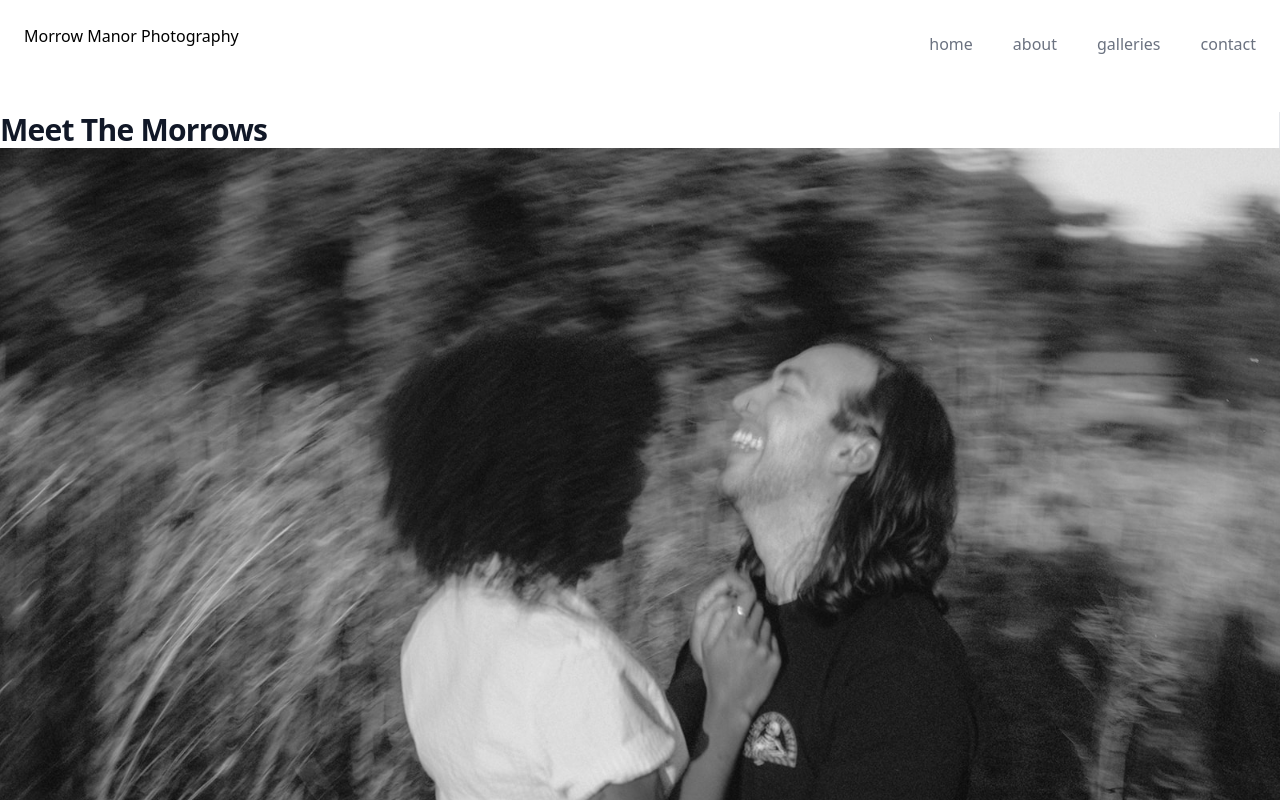
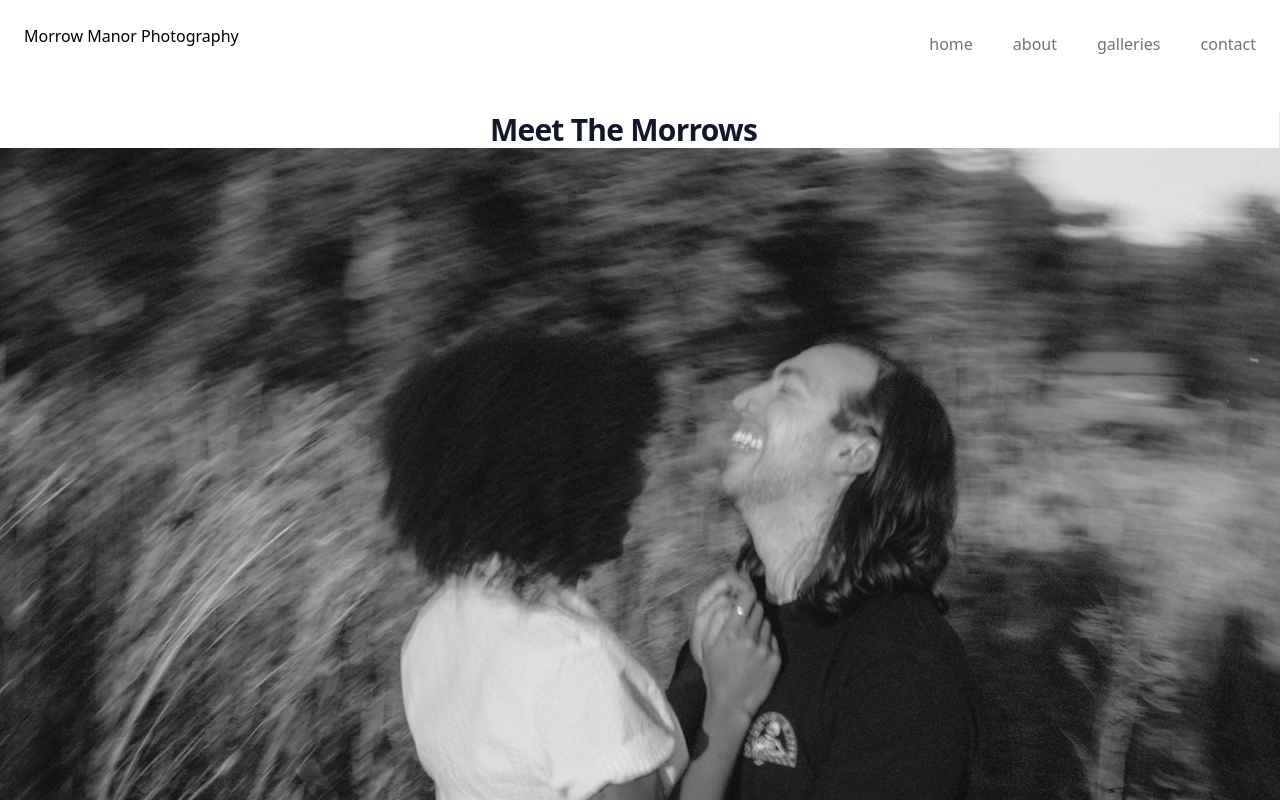
Before and after one commit to agmorrow/morror-manor, a Vue app: page /about in a window 1280 px wide. Shown: the top 800 px of the page. Built offline with nearby package versions, Linux system fonts and the light colour scheme.

Commit message:
updated photos on about page

```diff
--- a/src/router/index.js
+++ b/src/router/index.js
@@ -20,13 +20,6 @@ const routes = [
     path: '/galleries',
     name: 'Galleries',
     component: Galleries,
-    children: [
-      {
-        path: '/polly-xavier',
-        name: 'Polly Xavier',
-        component: Mountain,
-      }
-    ]
   },
   {
     path: '/contact',
--- a/src/views/About.vue
+++ b/src/views/About.vue
@@ -1,11 +1,11 @@
 <template>
   <div class="bg-white">
     <div class="pt-6">
-  <div class="lg:col-span-2 lg:border-r lg:border-gray-200 lg:pr-8">
-            <h1 class="text-2xl font-bold tracking-tight text-gray-900 sm:text-3xl">{{ about.pageHeading }}</h1>
-          </div>
+      <div class="text-center lg:col-span-2 lg:border-r lg:border-gray-200 lg:pr-8">
+        <h1 class="text-2xl font-bold tracking-tight text-gray-900 sm:text-3xl">{{ about.pageHeading }}</h1>
+      </div>
       <div class="w-full">
-        <img :src="about.images[0].src" :alt="about.images[0].alt" class="w-full"/>
+        <img :src="about.images[0].src" :alt="about.images[0].alt" class="w-full" />
       </div>
 
       <div class="mx-auto my-20 max-w-2xl sm:px-6 lg:max-w-5xl lg:px-8">
@@ -33,11 +33,11 @@
             </div>
           </div>
         </div>
-         <!-- Image -->
-         <div class="space-y-12 lg:grid lg:grid-cols-3 lg:gap-x-6 lg:space-y-0">
-         <img :src="about.images[1].src" :alt="about.images[1].alt" class="w-full"/>
-         <img :src="about.images[2].src" :alt="about.images[2].alt" class="w-full"/>
-         <img :src="about.images[3].src" :alt="about.images[3].alt" class="w-full"/>
+        <!-- Image -->
+        <div class="space-y-12 lg:grid lg:grid-cols-3 lg:gap-x-6 lg:space-y-0">
+          <img :src="about.images[1].src" :alt="about.images[1].alt" class="w-full" />
+          <img :src="about.images[2].src" :alt="about.images[2].alt" class="w-full" />
+          <img :src="about.images[3].src" :alt="about.images[3].alt" class="w-full" />
         </div>
         <h3>photos by @rainechism</h3>
       </div>
```
